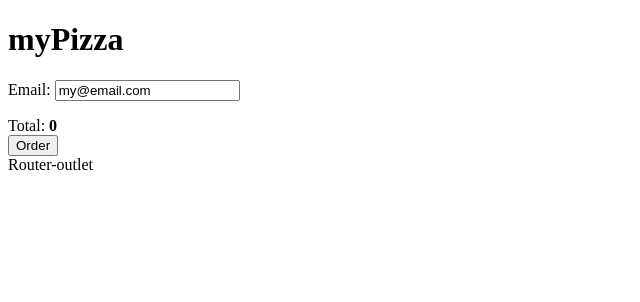
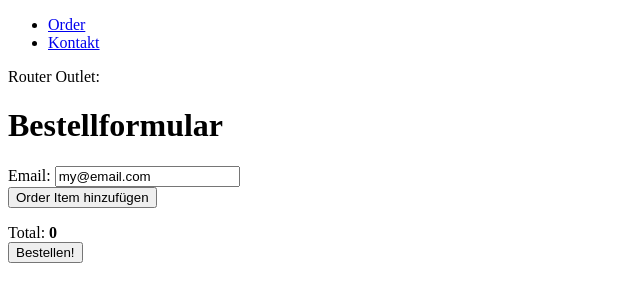
Before and after one commit to karolinakantorska/pizzaWithAnguar, an Angular app: page /order in a window 1280 px wide. Before the commit this address led to /. Shown: the top 302 px of the page, without its empty margins (0-640 px from the left). Built offline with nearby package versions, Linux system fonts and the light colour scheme.

Commit message:
working with routing

```diff
--- a/src/app/app-routing.module.ts
+++ b/src/app/app-routing.module.ts
@@ -1,7 +1,15 @@
 import { NgModule } from "@angular/core";
 import { Routes, RouterModule } from '@angular/router';
+import { OrderComponent } from './order.component';
+import { ContactComponent } from './contact.component';
 
-const routes: Routes =[];
+
+const routes: Routes =[
+  { path: 'order', component: OrderComponent },
+  { path: 'contact', component: ContactComponent },
+  { path: '', redirectTo: '/order', pathMatch: 'full' },
+  { path: '**', component: OrderComponent }, // 404 Component or redirect
+];
 
 @NgModule({
   imports: [RouterModule.forRoot(routes)],
--- a/src/app/app.component.html
+++ b/src/app/app.component.html
@@ -1,16 +1,11 @@
-<h1>
-  {{title}}
-</h1>
-<div>Email: <input type="text" [value]="order.email" /> </div>
+<ul>
+  <li>
+    <a [routerLink]="['/order']">Order</a>
+  </li>
+  <li>
+    <a [routerLink]="['/contact']">Kontakt</a>
+  </li>
+</ul>
 
-<ul>
-  <app-order-item
-    *ngFor="let orderItem of order.orderItems"
-    [orderItem]="orderItem"
-    (orderAmountChanged)="orderAmountChanged($event)"
-  ></app-order-item>
-</ul>
-<div> Total: <strong>{{ order.orderTotal }}</strong></div>
-<button type="button" (click)="submitOrder()">Order</button>
-<div>Router-outlet</div>
+<div>Router Outlet:</div>
 <router-outlet></router-outlet>
--- a/src/app/app.component.ts
+++ b/src/app/app.component.ts
@@ -1,7 +1,5 @@
 import { Component } from '@angular/core';
 
-import { Order } from './pizza.model';
-import { BakeService } from './service/bake.service';
 @Component({
   // to add whole programm to index.html
   selector: 'app-root',
@@ -11,38 +9,4 @@ import { BakeService } from './service/bake.service';
 })
 export class AppComponent {
   title = 'myPizza';
-  order= new Order();
-  constructor(private bakeService: BakeService) {
-    this.order.email = 'my@email.com';
-    this.order.orderItems = [
-      { amount: 0, pizza: { name: 'Margarita', price: 15 } },
-      { amount: 0, pizza: { name: 'Ham', price: 18 } },
-      { amount: 0, pizza: { name: 'Hawai', price: 20 } },
-    ];
-  }
-  submitOrder() {
-    alert(`Pizzas ordered by ${this.order.email} !`);
-    alert(`It will be ready in : ${this.bakeService.calculateBakeTimeForOrder(this.order)} minutes`);
-  }
-  orderAmountChanged(newOrderAmount: number) {
-    console.log(`new order amount ${newOrderAmount}`);
-  }
-  /*
-  pizzas: Pizza[] = [
-    { name: 'Margaritha', price: 15 },
-    { name: 'Napoli', price: 18 },
-    { name: 'Hawaii', price: 20 },
-  ];
-  */
-  // data Model
-  /*
-  order: Order = {
-    email: 'karolina.kantorska@gmail.com',
-    orderItems: [
-      { amount: 0, pizza: { name: 'Margaritha', price: 15 } },
-      { amount: 0, pizza: { name: 'Napoli', price: 18 } },
-      { amount: 0, pizza: { name: 'Hawaii', price: 20 } },
-    ]
-  };
-  */
 }
--- a/src/app/app.module.ts
+++ b/src/app/app.module.ts
@@ -8,11 +8,16 @@ import { OrderItemComponent } from './order-item.component';
 import { BakeService } from './service/bake.service';
 import { AppRoutingModule } from './app-routing.module';
 
+import { OrderComponent } from './order.component';
+import { ContactComponent } from './contact.component';
+
 
 @NgModule({
   declarations: [
     AppComponent,
     OrderItemComponent,
+    OrderComponent,
+    ContactComponent
   ],
   imports: [
     BrowserModule,
--- /dev/null
+++ b/src/app/contact.component.html
@@ -0,0 +1 @@
+<h1>Kontakt</h1>
--- /dev/null
+++ b/src/app/contact.component.ts
@@ -0,0 +1,12 @@
+import { Component, OnInit } from '@angular/core';
+
+@Component({
+  selector: 'app-contact',
+  templateUrl: 'contact.component.html'
+})
+
+export class ContactComponent implements OnInit {
+  constructor() { }
+
+  ngOnInit() { }
+}
--- a/src/app/order-item.component.html
+++ b/src/app/order-item.component.html
@@ -1,6 +1,15 @@
-<p>from order-item.component.html</p>
+
 <li>
-  {{ orderItem.pizza.name }} x {{ orderItem.amount }}
-  <input type="number" [(ngModel)]="orderItemAmount" min="0" /> =
-  {{orderItem.pizza.price * orderItem.amount}}
+  <select [(ngModel)]="orderItem.pizza">
+    <option *ngFor="let pizza of availablePizzas" [ngValue]="pizza">{{ pizza.name }}</option>
+  </select>
+
+  {{ orderItem.pizza.name }} ({{ orderItem.pizza.price }} CHF) x
+  <input
+    type="number"
+    [(ngModel)]="orderItem.amount"
+    min="0"
+    (change)="amountChanged()"
+  />
+  = {{ orderItem.pizza.price * orderItem.amount }}
 </li>
--- a/src/app/order-item.component.ts
+++ b/src/app/order-item.component.ts
@@ -1,23 +1,29 @@
 import { Component, OnInit, Input, Output} from '@angular/core';
 
-import { OrderItem} from './pizza.model';
-import { EventEmitter } from 'events';
-
+import { Component, OnInit, Input, Output, EventEmitter } from '@angular/core';
+import { OrderItem, Pizza } from './pizza.model';
 
 @Component({
   selector: 'app-order-item',
-  // View:
   templateUrl: 'order-item.component.html'
 })
 
 export class OrderItemComponent implements OnInit {
   @Input() orderItem: OrderItem;
   @Output() orderAmountChanged = new EventEmitter();
+
+  availablePizzas: Pizza[] = [
+    { name: 'Margaritha', price: 15 },
+    { name: 'Prosciutto', price: 18 },
+    { name: 'Hawaii', price: 20 }];
+
   constructor() { }
 
   ngOnInit() { }
+
   amountChanged() {
     this.orderAmountChanged.emit(this.orderItem.amount);
   }
 
+
 }
--- /dev/null
+++ b/src/app/order.component.html
@@ -0,0 +1,17 @@
+<h1>Bestellformular</h1>
+
+<div>Email: <input type="text" [(ngModel)]="order.email" /></div>
+
+<button type="button" (click)="addOrderItem()">Order Item hinzufügen</button>
+
+<ul>
+  <app-order-item
+    *ngFor="let orderItem of order.orderItems"
+    [orderItem]="orderItem"
+    (orderAmountChanged)="orderAmountChanged($event)"
+  ></app-order-item>
+</ul>
+
+<div>Total: <strong>{{ order.orderTotal }}</strong></div>
+
+<button type="button" (click)="submitOrder()">Bestellen!</button>
--- /dev/null
+++ b/src/app/order.component.ts
@@ -0,0 +1,28 @@
+import { Component } from '@angular/core';
+
+import { Order, OrderItem } from './pizza.model';
+import { BakeService } from './service/bake.service';
+
+@Component({
+  // to add whole programm to index.html
+  selector: 'app-root',
+  // to add whole programm to index.html
+  templateUrl: 'order.component.html',
+})
+export class OrderComponent {
+  order = new Order();
+  constructor(private bakeService: BakeService) {
+    this.order.email = 'my@email.com';
+    this.order.orderItems = [];
+  }
+  addOrderItem() {
+    this.order.orderItems.push({ amount: 0, pizza: { name: '', price: 0 } });
+  }
+  submitOrder() {
+    alert(`Pizzas ordered by ${this.order.email} !`);
+    alert(`It will be ready in : ${this.bakeService.calculateBakeTimeForOrder(this.order)} minutes`);
+  }
+  orderAmountChanged(newOrderAmount: number) {
+    console.log(`new order amount ${newOrderAmount}`);
+  }
+}
```
